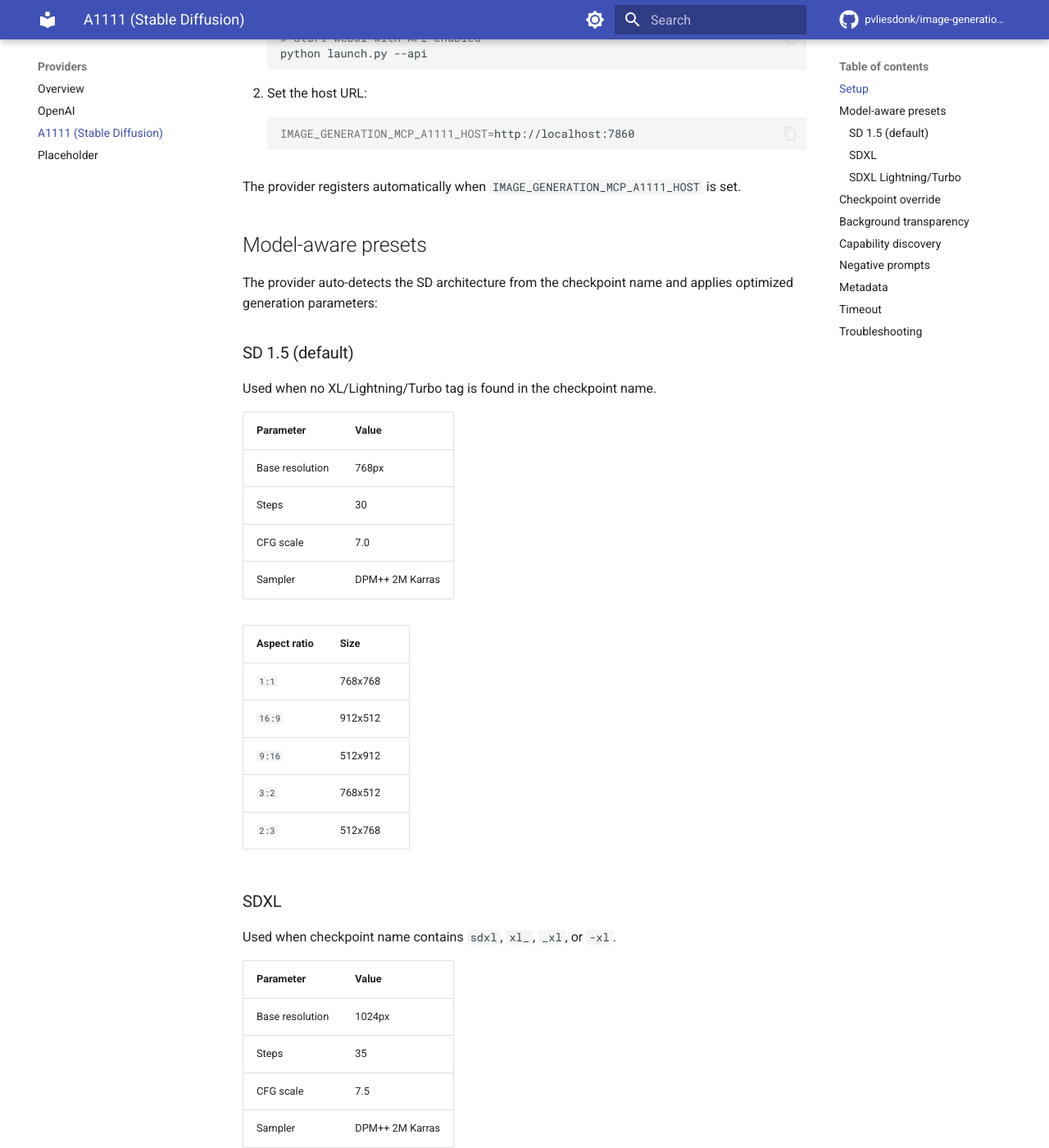
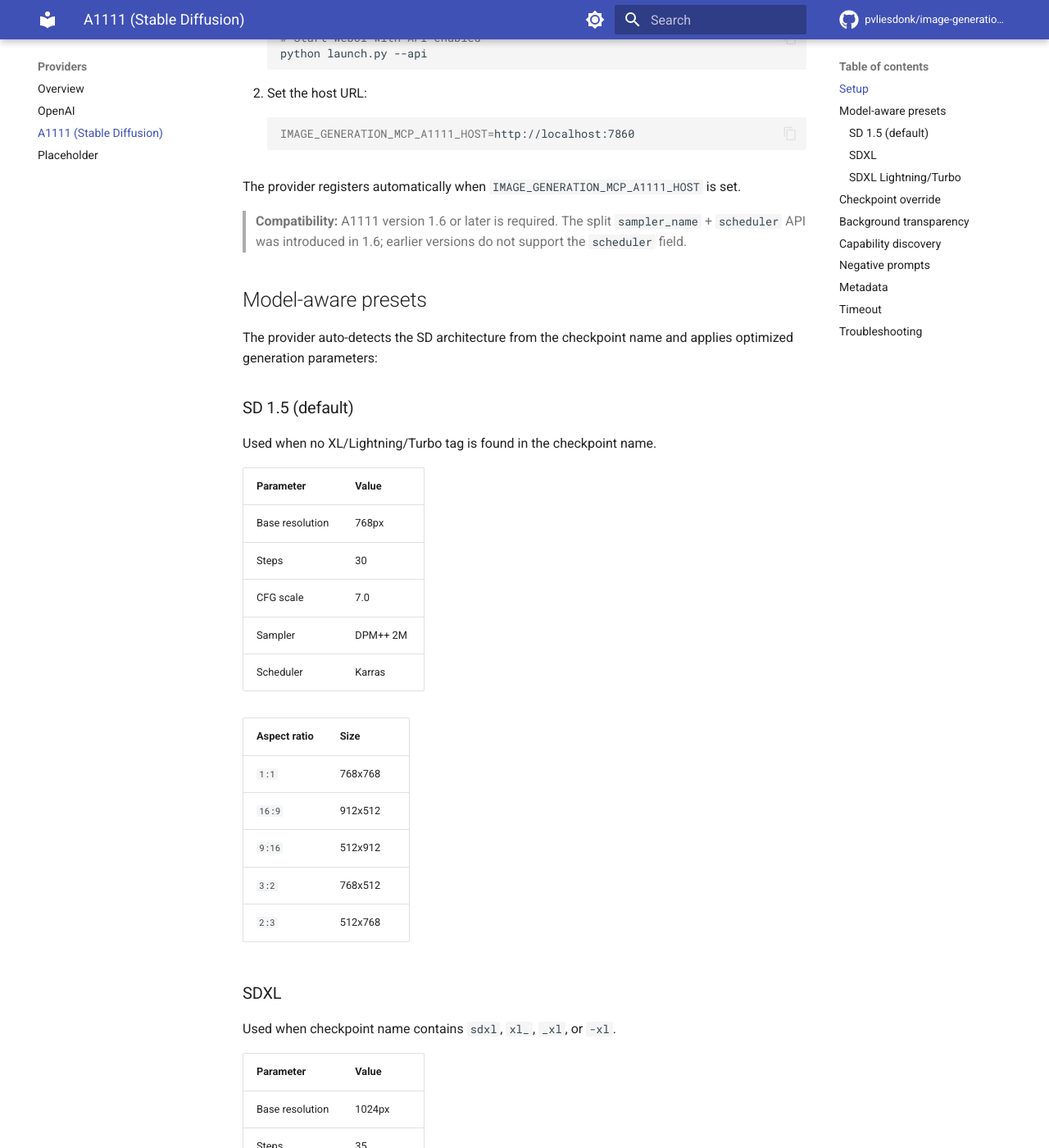
Before and after one commit to pvliesdonk/image-generation-mcp, an MkDocs documentation site: the page built from docs/providers/a1111.md, in a window 1280 px wide and 1400 px high, scrolled down 393 px. Shown: the whole window at 82% size. Built offline with MkDocs 1.6.1 and Material for MkDocs 9.7.7, drawn with Linux system fonts in a browser that asks for light colours; comment, search, counter and statistics services are not loaded; some of the changed text lies outside the part shown.

Commit message:
fix: update docs and simplify tests per PR #63 review
Update docs/providers/a1111.md and ADR-0003 preset tables to show
split sampler/scheduler fields. Add A1111 >=1.6 compatibility note.
Simplify test payload extraction and extract mock helper.

Co-Authored-By: Claude Opus 4.6 <noreply@anthropic.com>

```diff
--- a/docs/providers/a1111.md
+++ b/docs/providers/a1111.md
@@ -19,6 +19,8 @@ Image generation via the [Automatic1111 Stable Diffusion WebUI](https://github.c
 
 The provider registers automatically when `IMAGE_GENERATION_MCP_A1111_HOST` is set.
 
+> **Compatibility:** A1111 version 1.6 or later is required. The split `sampler_name` + `scheduler` API was introduced in 1.6; earlier versions do not support the `scheduler` field.
+
 ## Model-aware presets
 
 The provider auto-detects the SD architecture from the checkpoint name and applies optimized generation parameters:
@@ -32,7 +34,8 @@ Used when no XL/Lightning/Turbo tag is found in the checkpoint name.
 | Base resolution | 768px |
 | Steps | 30 |
 | CFG scale | 7.0 |
-| Sampler | DPM++ 2M Karras |
+| Sampler | DPM++ 2M |
+| Scheduler | Karras |
 
 | Aspect ratio | Size |
 |-------------|------|
@@ -51,7 +54,8 @@ Used when checkpoint name contains `sdxl`, `xl_`, `_xl`, or `-xl`.
 | Base resolution | 1024px |
 | Steps | 35 |
 | CFG scale | 7.5 |
-| Sampler | DPM++ 2M Karras |
+| Sampler | DPM++ 2M |
+| Scheduler | Karras |
 
 | Aspect ratio | Size |
 |-------------|------|
@@ -70,7 +74,8 @@ Used when checkpoint name contains XL tags AND `lightning` or `turbo`.
 | Base resolution | 1024px |
 | Steps | 6 |
 | CFG scale | 2.0 |
-| Sampler | DPM++ SDE Karras |
+| Sampler | DPM++ SDE |
+| Scheduler | Karras |
 
 Sizes are the same as standard SDXL.
 
```
Also changed, not shown: docs/decisions/0003-a1111-model-aware-presets.md (+5 -5 lines), 1 other file.
